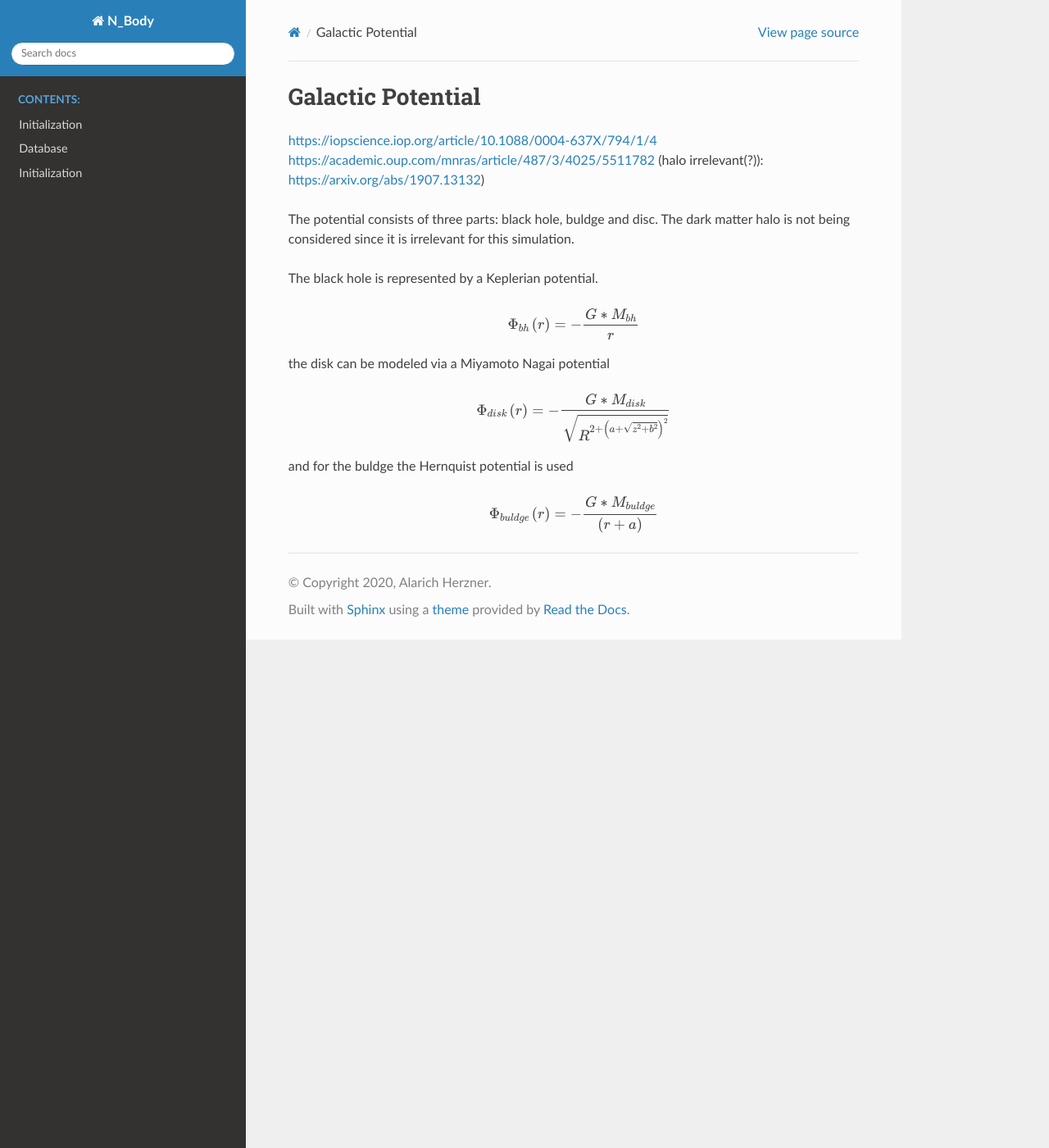
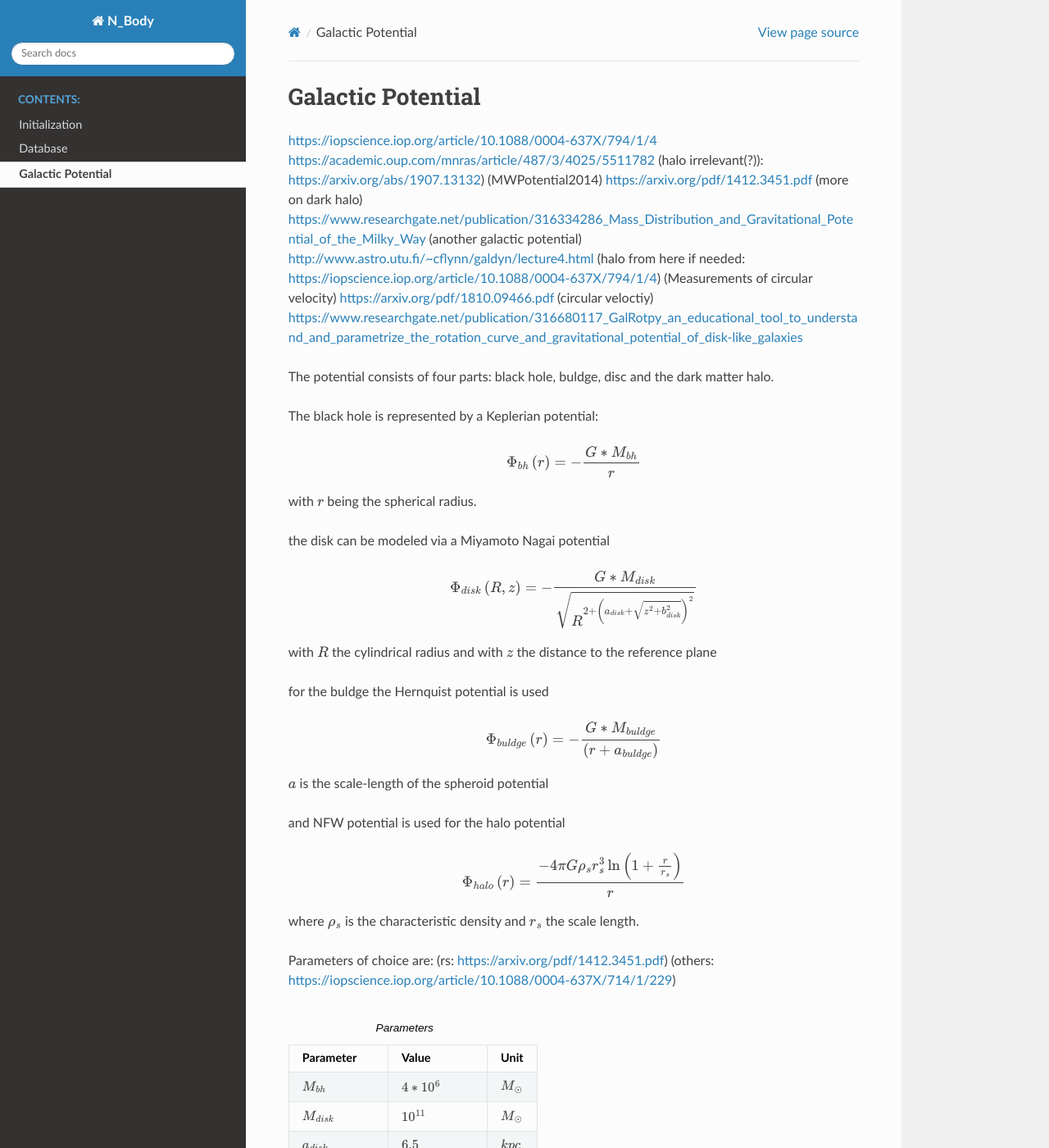
Before and after one commit to CasualCoder91/N_Body, a Sphinx documentation site: the page built from docs/N-Body-Simulation/Potential.rst, in a window 1280 px wide and 1400 px high. Shown: the whole window at 82% size. Built offline with Sphinx 7.4.7 and the Read the Docs theme 2.0.0, drawn with Linux system fonts in a browser that asks for light colours; formulas are drawn with MathJax 3; some of the changed text lies outside the part shown.

Commit message:
more Galactic Potential theory

```diff
--- a/docs/N-Body-Simulation/Potential.rst
+++ b/docs/N-Body-Simulation/Potential.rst
@@ -1,24 +1,102 @@
-==============
+==================
 Galactic Potential
-==============
+==================
 
 https://iopscience.iop.org/article/10.1088/0004-637X/794/1/4
 https://academic.oup.com/mnras/article/487/3/4025/5511782
 (halo irrelevant(?)): https://arxiv.org/abs/1907.13132)
+(MWPotential2014) https://arxiv.org/pdf/1412.3451.pdf
+(more on dark halo) https://www.researchgate.net/publication/316334286_Mass_Distribution_and_Gravitational_Potential_of_the_Milky_Way
+(another galactic potential) http://www.astro.utu.fi/~cflynn/galdyn/lecture4.html
+(halo from here if needed: https://iopscience.iop.org/article/10.1088/0004-637X/794/1/4)
+(Measurements of circular velocity) https://arxiv.org/pdf/1810.09466.pdf
+(circular veloctiy) https://www.researchgate.net/publication/316680117_GalRotpy_an_educational_tool_to_understand_and_parametrize_the_rotation_curve_and_gravitational_potential_of_disk-like_galaxies
 
-The potential consists of three parts: black hole, buldge and disc. The dark matter halo is not being considered since it is irrelevant for this simulation.
+The potential consists of four parts: black hole, buldge, disc and the dark matter halo.
 
-The black hole is represented by a Keplerian potential.
+The black hole is represented by a Keplerian potential:
 
 ..  math::
     \Phi_{bh}\left ( r \right ) = -\frac{G*M_{bh}}{r}
+with :math:`r` being the spherical radius.
 
 the disk can be modeled via a Miyamoto Nagai potential
 
 .. math::
-    \Phi_{disk}\left ( r \right ) = -\frac{G*M_{disk}}{\sqrt{R^{2+\left ( a+\sqrt{z^{2}+b^{2}} \right )^{2}}}}
+    \Phi_{disk}\left ( R,z \right ) = -\frac{G*M_{disk}}{\sqrt{R^{2+\left ( a_{disk}+\sqrt{z^{2}+b_{disk}^{2}} \right )^{2}}}}
+with :math:`R` the cylindrical radius and with :math:`z` the distance to the reference plane
 
-and for the buldge the Hernquist potential is used
+for the buldge the Hernquist potential is used
 
 .. math::
-    \Phi_{buldge}\left ( r \right ) = -\frac{G*M_{buldge}}{\left ( r+a \right )}
+    \Phi_{buldge}\left ( r \right ) = -\frac{G*M_{buldge}}{\left ( r+a_{buldge} \right )}
+:math:`a` is the scale-length of the spheroid potential
+
+and NFW potential is used for the halo potential
+
+.. math::
+    \Phi_{halo}\left ( r \right ) = \frac{-4\pi G\rho _{s}r_{s}^{3}\ln\left ( 1+\frac{r}{r_{s}}\right )}{r}
+where :math:`\rho _{s}` is the characteristic density and :math:`r_{s}` the scale length.
+
+Parameters of choice are:
+(rs: https://arxiv.org/pdf/1412.3451.pdf)
+(others: https://iopscience.iop.org/article/10.1088/0004-637X/714/1/229)
+
+.. csv-table:: Parameters
+   :header: "Parameter", "Value", "Unit"
+   :widths: 20, 20, 10
+
+   :math:`M_{bh}`, :math:`4*10^{6}`, :math:`M_\odot`
+   :math:`M_{disk}`, :math:`10^{11}`, :math:`M_\odot`
+   :math:`a_{disk}`, :math:`6.5`, :math:`kpc`
+   :math:`b_{disk}`, :math:`0.26`, :math:`kpc`
+   :math:`M_{buldge}`, :math:`3.4*10^{10}`, :math:`M_\odot`
+   :math:`a_{buldge}`, :math:`0.70`, :math:`kpc`
+   :math:`r_{s}`, :math:`16`, :math:`kpc`
+
+:math:`\rho _{s}` can be determined by imposing
+
+.. math::
+   v_{c}\left ( R_{0},z=0 \right ) = 220\left [ \frac{km}{s} \right ]
+
+   R_{0} = 8 \left [ kpc \right ]
+
+The circular velocity :math:`v_{c}` is defined via
+
+.. math::
+   v_{c}\left ( R,z \right ) = \sqrt{R\frac{\partial \Phi \left (R,z  \right )}{\partial R}   }
+
+with in the presented case total potential being
+
+.. math::
+   \Phi \left ( R,z \right ) = \Phi_{bh} \left ( R,z \right )+\Phi_{disk} \left ( R,z \right )+\Phi_{buldge} \left ( R,z \right )+\Phi_{halo} \left ( R,z \right )
+
+therefor
+
+.. math::
+   v_{c}^{2} = v_{c,bh}^{2}+v_{c,disk}^{2}+v_{c,buldge}^{2}+v_{c,halo}^{2}
+
+   v_{c,bh}^{2} = \frac{G M_{bh} R^2}{\left(R^2+z^2\right)^{3/2}}
+
+   v_{c,disk}^{2} = \frac{GM_{disk}R^2}{\left(\left(a_{disk}+\sqrt{b_{disk}^2+z^2}\right)^2+R^2\right)^{3/2}}
+
+   v_{c,buldge}^{2} = \frac{G M_{buldge} R^2}{\sqrt{R^2+z^2} \left(a_{buldge}+\sqrt{R^2+z^2}\right)^2}
+
+   v_{c,halo}^{2} = \frac{4 \pi G \rho _{s} R^2 r_{s}^3 \log \left(\frac{\sqrt{R^2+z^2}}{r_{s}}+1\right)}{\left(R^2+z^2\right)^{3/2}}-\frac{4\pi G\rho_{s} R^2 {r_{s}}^2}{\left(R^2+z^2\right) \left(\frac{\sqrt{R^2+z^2}}{r_{s}}+1\right)}
+
+.. math::
+   v_{c}^{2}=R\left ( \frac{G M_{bh} R}{\left(R^2+z^2\right)^{3/2}}+
+   \frac{GM_{disk}R}{\left(\left(a_{disk}+\sqrt{b_{disk}^2+z^2}\right)^2+R^2\right)^{3/2}}+
+   \frac{G M_{buldge} R}{\sqrt{R^2+z^2} \left(a_{buldge}+\sqrt{R^2+z^2}\right)^2}+
+   \frac{4 \pi G \rho _{s} R r_{s}^3 \log \left(\frac{\sqrt{R^2+z^2}}{r_{s}}+1\right)}{\left(R^2+z^2\right)^{3/2}}-\frac{4\pi G\rho_{s} R {r_{s}}^2}{\left(R^2+z^2\right) \left(\frac{\sqrt{R^2+z^2}}{r_{s}}+1\right)} \right )
+
+plugging in all the parameters (and :math:`G\approx 4.302*10^{-6}\left [ \frac{kpc}{M_\odot}\frac{km^{2}}{s^{2}} \right ]`) results in :math:`\rho_{s}\approx 4.5*10^{6} \left [ \frac{M_\odot}{kpc^{3}} \right ]`
+
+"Junk"
+
+Halo potential given by (https://iopscience.iop.org/article/10.1088/0004-637X/714/1/229)
+
+.. math::
+    \Phi_{halo}\left ( x,y,z \right ) = v_{halo}^{2}*\ln\left ( C_{1}*x^{2}+C_{2}*y^{2}+C_{3}*x*y +\left (\frac{z}{q_{z}}  \right )^{2}+r_{halo}^{2}\right )
+
+    \Phi_{halo}\left ( r \right ) = \frac{1}{2}v_{halo}^{2}\ln\left ( r^{2}+r_{halo}^{2}\right )
--- a/docs/index.rst
+++ b/docs/index.rst
@@ -12,7 +12,7 @@
 
    N-Body-Simulation/Initialization
    N-Body-Simulation/Database
-   N-Body-Simulation/Initialization
+   N-Body-Simulation/Potential
 
 
 
```
